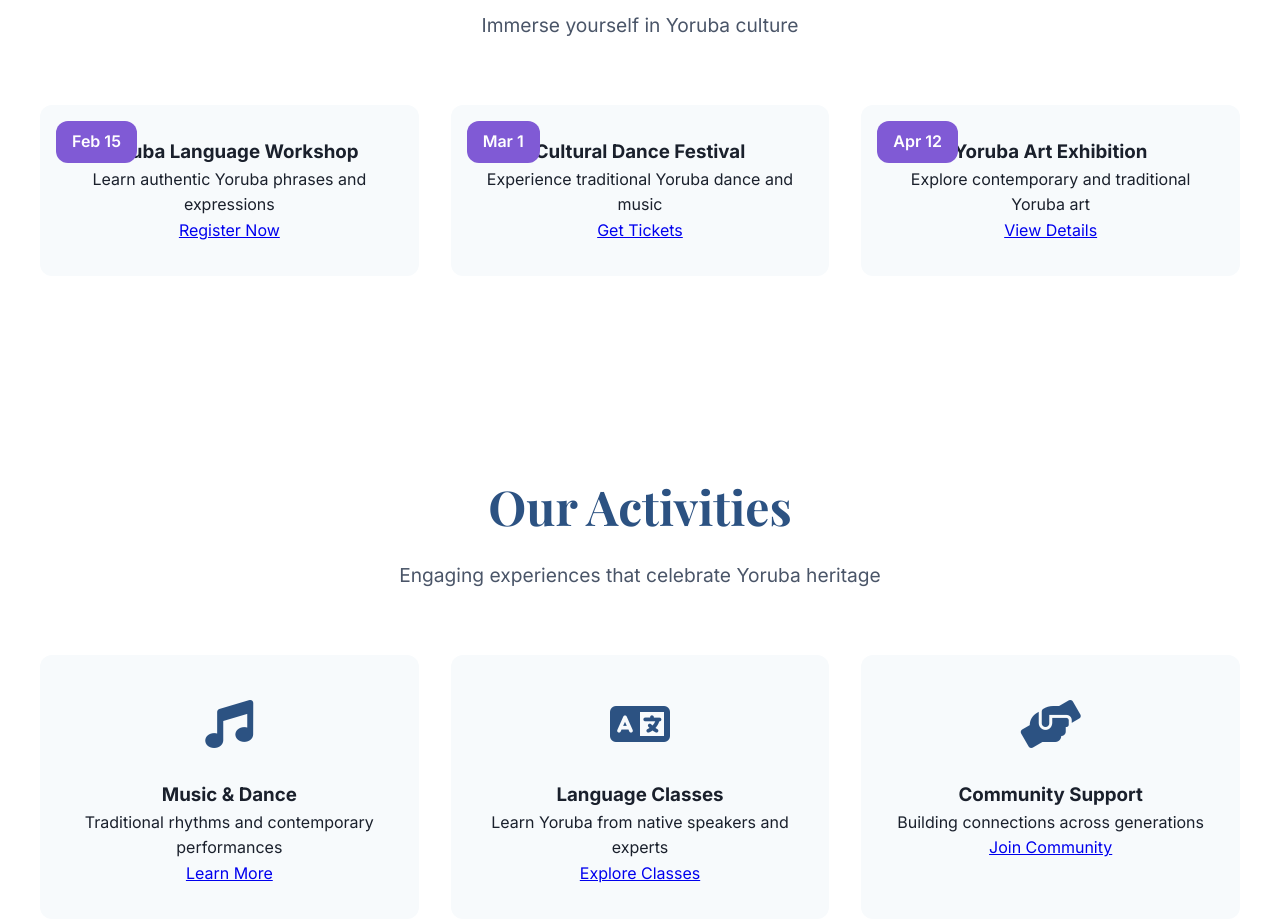
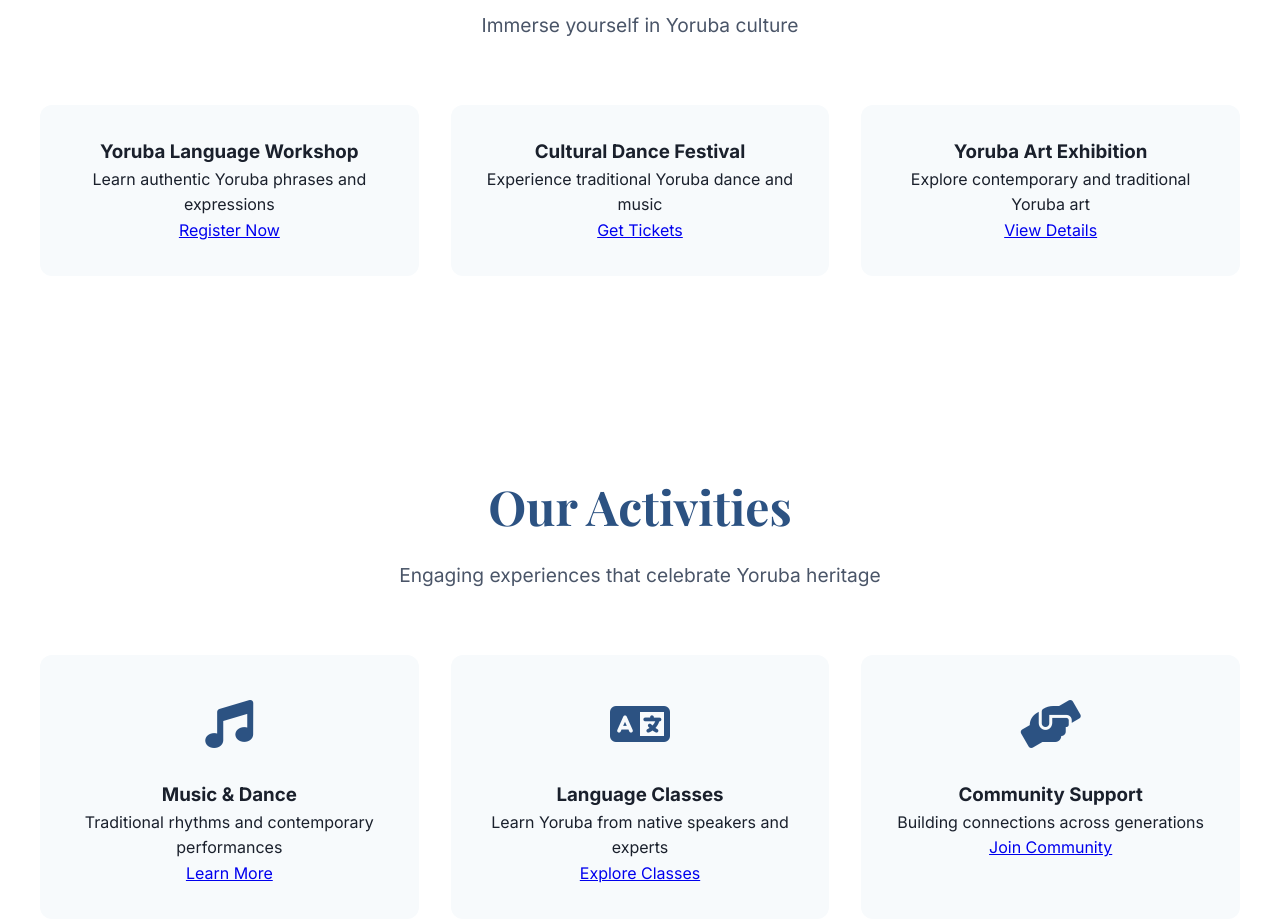
Before and after one commit to Olalekan-Oyedepo/igbadun-test, a plain HTML site: page index.html in a window 1280 px wide. Shown: the part 1360-2281 px from the top of the page. Drawn offline with nearby package versions, Linux system fonts and the light colour scheme.

Commit message:
Remove dates from upcoming events section

```diff
--- a/index.html
+++ b/index.html
@@ -94,7 +94,6 @@
             </div>
             <div class="events-grid">
                 <div class="event-card">
-                    <div class="event-date">Feb 15</div>
                     <div class="event-content">
                         <h3>Yoruba Language Workshop</h3>
                         <p>Learn authentic Yoruba phrases and expressions</p>
@@ -102,7 +101,6 @@
                     </div>
                 </div>
                 <div class="event-card">
-                    <div class="event-date">Mar 1</div>
                     <div class="event-content">
                         <h3>Cultural Dance Festival</h3>
                         <p>Experience traditional Yoruba dance and music</p>
@@ -110,7 +108,6 @@
                     </div>
                 </div>
                 <div class="event-card">
-                    <div class="event-date">Apr 12</div>
                     <div class="event-content">
                         <h3>Yoruba Art Exhibition</h3>
                         <p>Explore contemporary and traditional Yoruba art</p>
```
